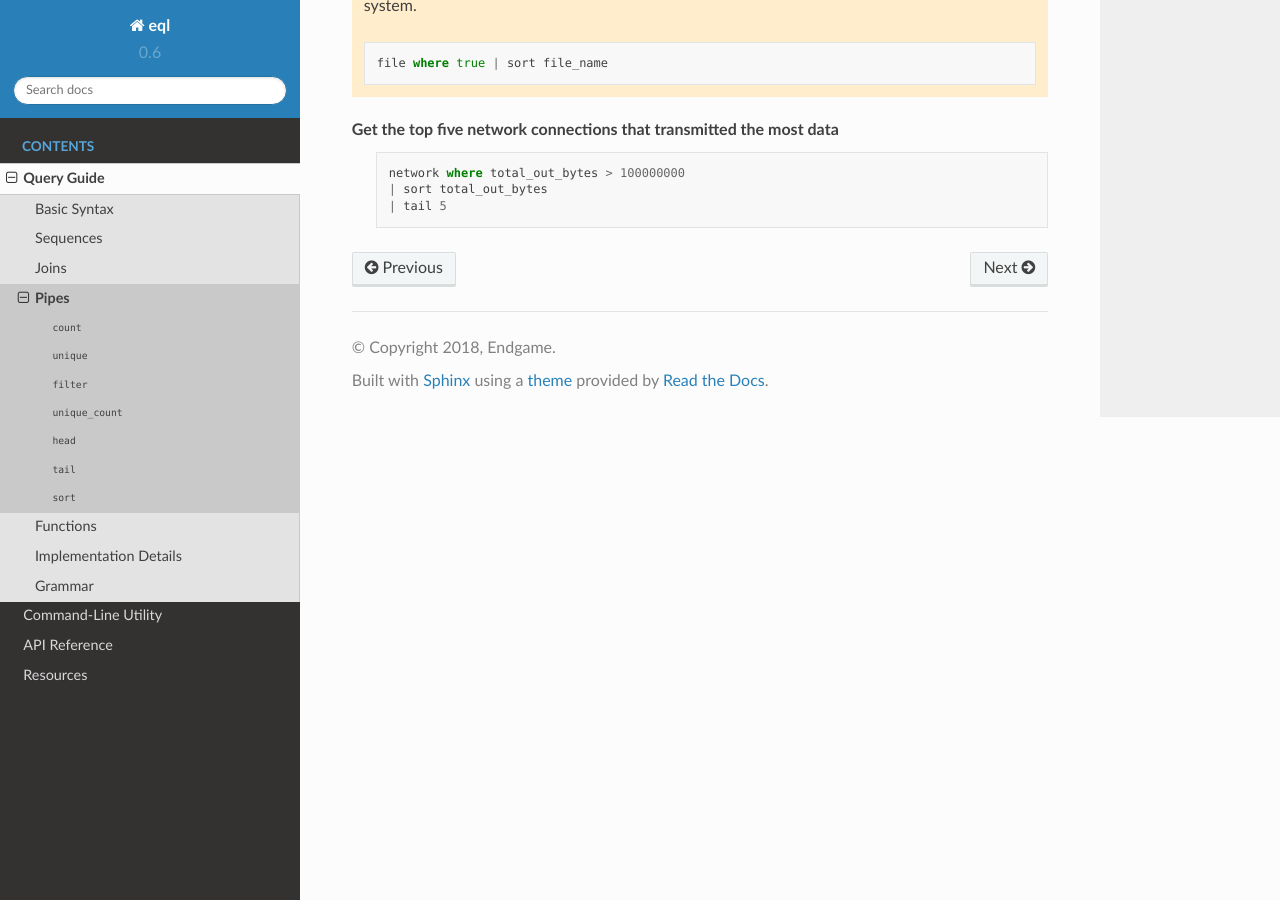
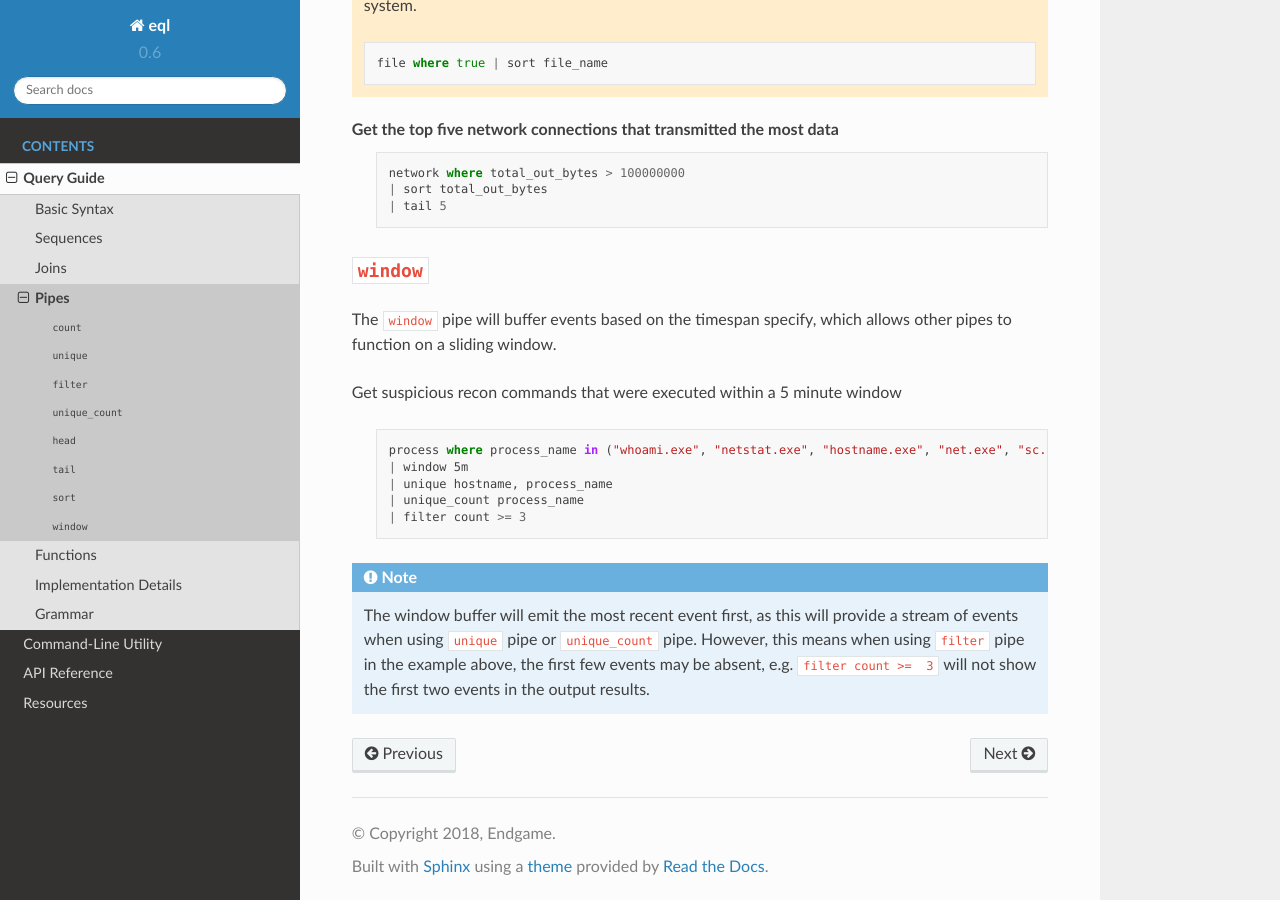
Before and after one commit to endgameinc/eql, a Sphinx documentation site: the page built from docs/query-guide/pipes.rst, in a window 1280 px wide and 900 px high, scrolled down 2478 px. Built offline with Sphinx 7.4.7 and the Read the Docs theme 2.0.0, drawn with Linux system fonts in a browser that asks for light colours.

Commit message:
Window buffer is emitted in reverse order to provide more interesting results. Added documentation for window pipe.

```diff
--- a/docs/query-guide/pipes.rst
+++ b/docs/query-guide/pipes.rst
@@ -123,3 +123,25 @@ Get the top five network connections that transmitted the most data
     network where total_out_bytes > 100000000
     | sort total_out_bytes
     | tail 5
+
+``window``
+---------
+The ``window`` pipe will buffer events based on the timespan specify, which allows other pipes to function on a sliding
+window.
+
+Get suspicious recon commands that were executed within a 5 minute window
+
+  .. code-block:: eql
+
+    process where process_name in ("whoami.exe", "netstat.exe", "hostname.exe", "net.exe", "sc.exe", "systeminfo.exe")
+    | window 5m
+    | unique hostname, process_name
+    | unique_count process_name
+    | filter count >= 3
+
+.. note::
+
+    The window buffer will emit the most recent event first, as this will provide a stream of events when using
+    ``unique`` pipe or ``unique_count`` pipe. However, this means when using ``filter`` pipe in the example above,
+    the first few events may be absent, e.g. ``filter count >=  3`` will not show the first two events in the output
+    results.
```
Also changed, not shown: 2 other files.
